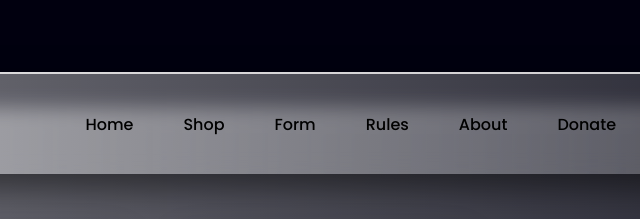
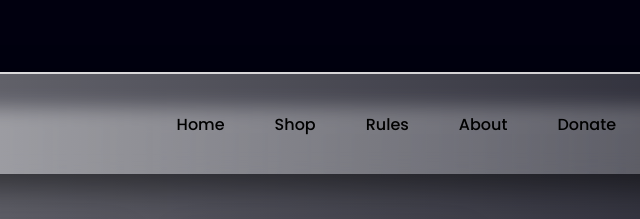
Before and after one commit to merpindia/merpweb, a plain HTML site: page about.html in a window 1280 px wide. Shown: the top 219 px of the page, 489-1129 px from the left. Drawn offline with Linux system fonts and the light colour scheme.

Commit message:
removed form link

```diff
--- a/about.html
+++ b/about.html
@@ -16,7 +16,7 @@
             <ul>
                 <li><a href="./index.html">Home</a></li>
                 <li><a href="./shop.html">Shop</a></li>
-                <li><a href="https://forms.gle/r3vSGZyeqcVaDDyq8">Form</a></li>
+
                 <li><a href="#">Rules</a></li>
                 <li><a href="./about.html">About</a></li>
                 <li><a href="./donate.html">Donate</a></li>
```
Also changed, not shown: businesspriority.html (+1 -1 lines), donate.html (+1 -1 lines), edmcars.html (+1 -1 lines), hostingservices.html (+1 -1 lines), index.html (+1 -1 lines), queuepriority.html (+1 -1 lines), shop.html (+1 -1 lines).
